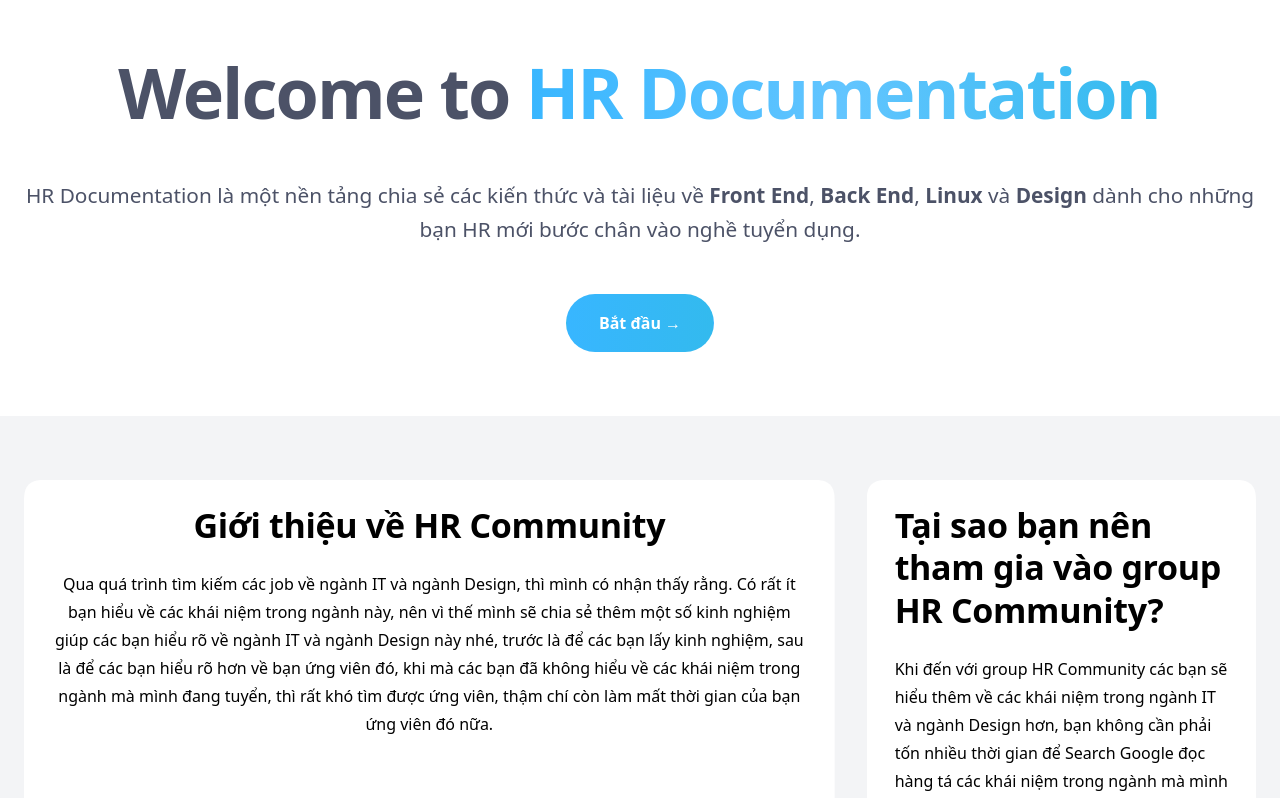
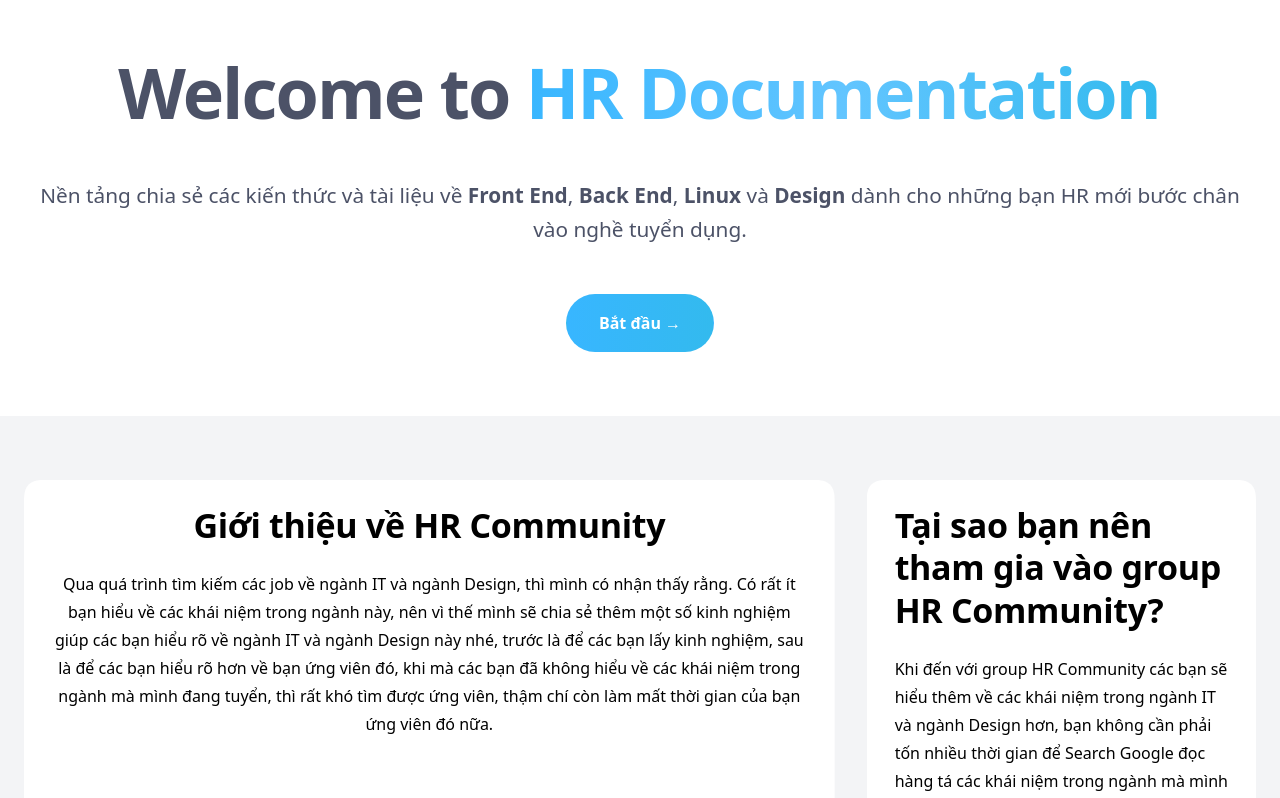
Before and after one commit to vnodesign/hrpenci.site, a Next.js app: page / in a window 1280 px wide. Shown: the top 798 px of the page. Built offline with nearby package versions, Linux system fonts and the light colour scheme.

Commit message:
Update index.mdx

```diff
--- a/src/pages/index.mdx
+++ b/src/pages/index.mdx
@@ -8,7 +8,7 @@ import { FadeIn } from '@components/FadeIn'
       <h1 className="headline">Welcome to <span className="inline bg-gradient-to-r from-[var(--color-primary)] via-[var(--color-secondary)] to-[var(--color-complementary)] bg-clip-text text-transparent">HR Documentation</span></h1>
     </FadeIn>
     <FadeIn delay={0.3}>
-      <h2 className="subtitle">HR Documentation là một nền tảng chia sẻ các kiến thức và tài liệu về <strong>Front End</strong>, <strong>Back End</strong>, <strong>Linux</strong> và <strong>Design</strong> dành cho những bạn HR mới bước chân vào nghề tuyển dụng.</h2>
+      <h2 className="subtitle">Nền tảng chia sẻ các kiến thức và tài liệu về <strong>Front End</strong>, <strong>Back End</strong>, <strong>Linux</strong> và <strong>Design</strong> dành cho những bạn HR mới bước chân vào nghề tuyển dụng.</h2>
     </FadeIn>
     <div className="button-action">
       <FadeIn delay={0.5}>
```
